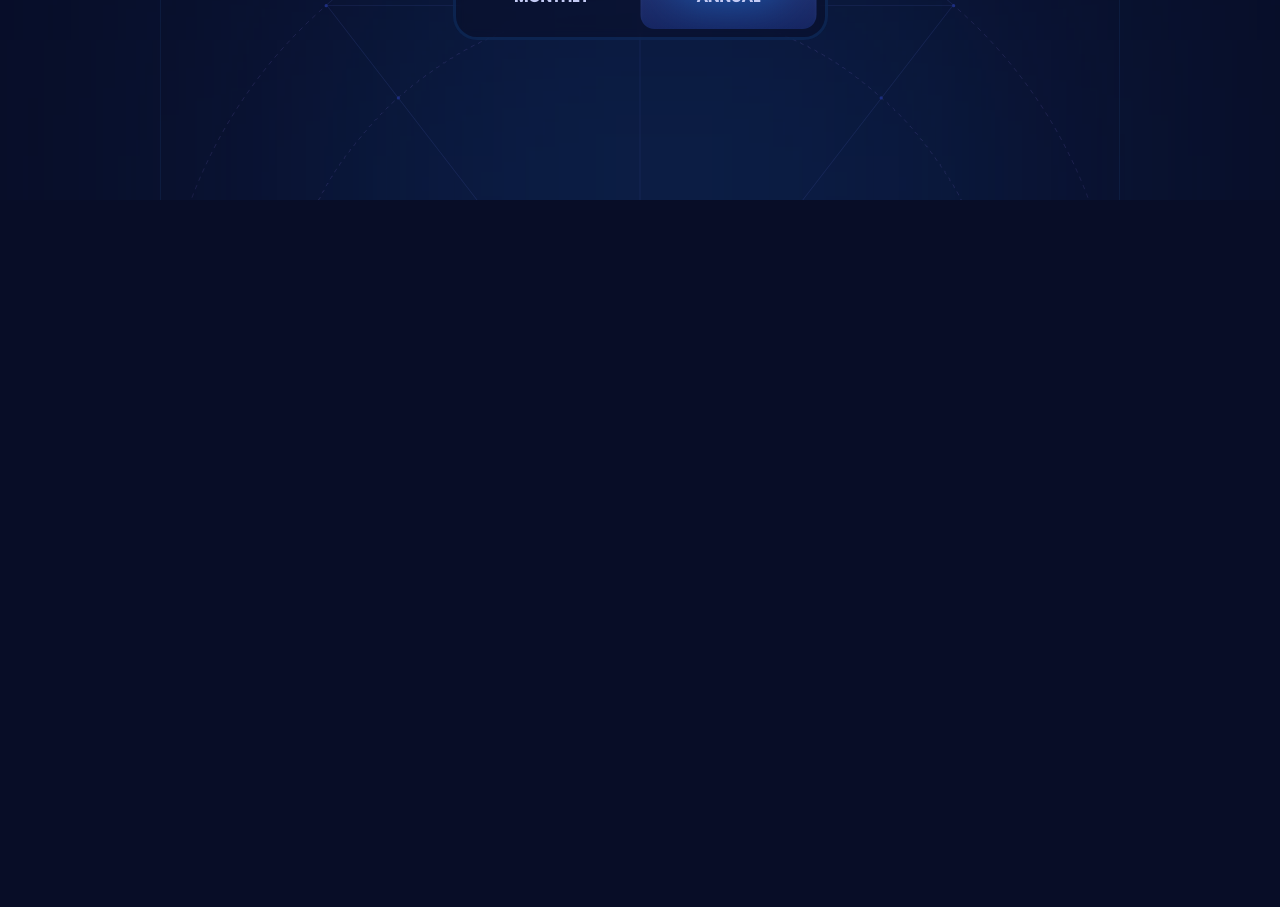
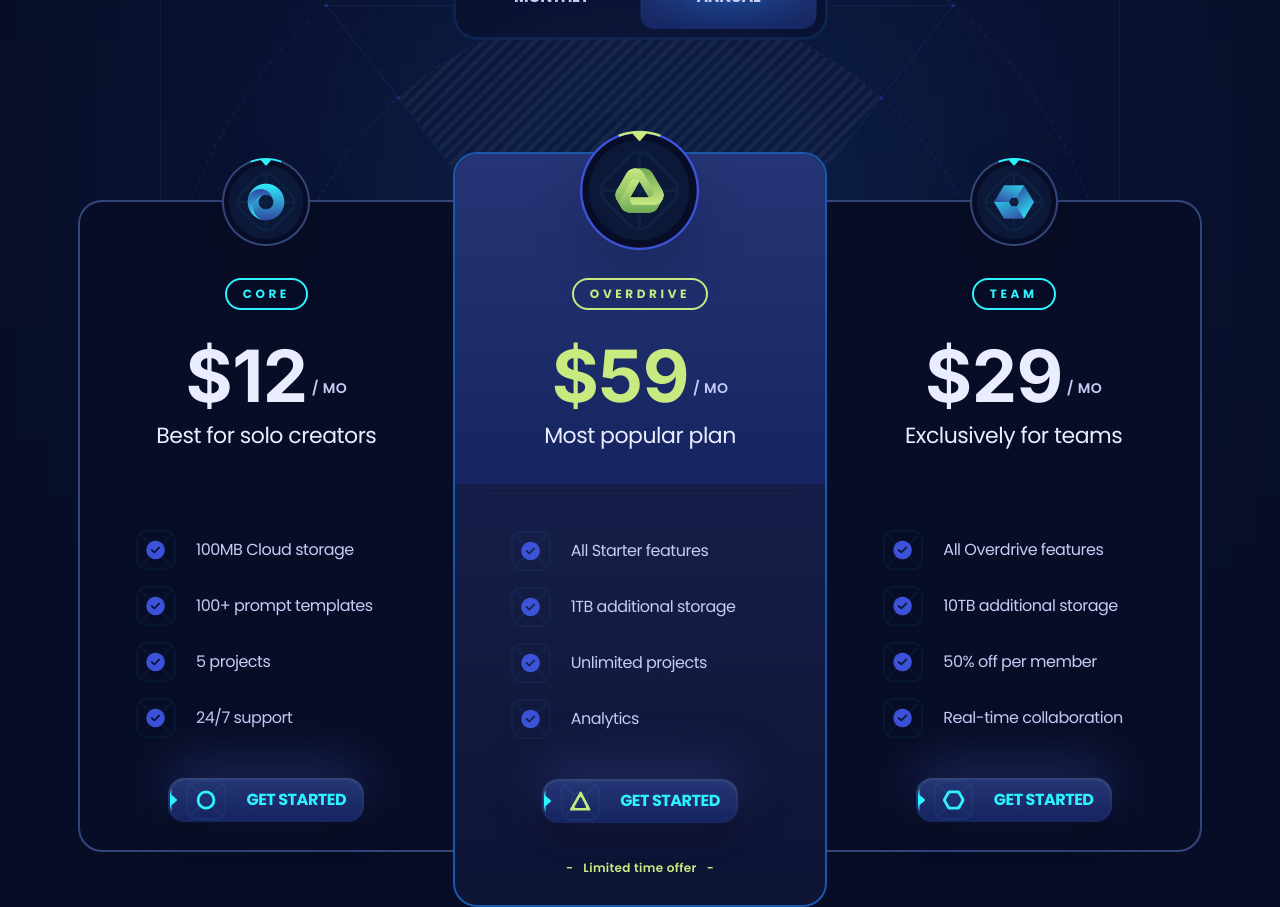
Before and after one commit to Kenneth3120/Akasa_landing_page, a React (Vite) app: page / in a window 1280 px wide. Shown: the part 2080-2987 px from the top of the page. Before the commit the page ends 2280 px from the top, so only its background shows below. Built offline with nearby package versions, Linux system fonts and the light colour scheme.

Commit message:
created pricing section

```diff
--- a/package.json
+++ b/package.json
@@ -13,6 +13,7 @@
     "clsx": "^2.1.1",
     "prettier": "^3.3.3",
     "react": "^18.3.1",
+    "react-countup": "^6.5.3",
     "react-dom": "^18.3.1",
     "react-scroll": "^1.9.0"
   },
--- a/src/sections/Pricing.jsx
+++ b/src/sections/Pricing.jsx
@@ -1,6 +1,9 @@
-import React, { useState } from "react";
 import { Element } from "react-scroll";
+import { useState } from "react";
 import clsx from "clsx";
+import CountUp from "react-countup";
+import { plans } from "../constants/index.jsx";
+import Button from "../components/Button.jsx";
 
 const Pricing = () => {
   const [monthly, setMonthly] = useState(false);
@@ -9,12 +12,12 @@
     <section>
       <Element name="pricing">
         <div className="container">
-          <div className="max-w-960 pricing-head_before relative mx-auto border-l border-r border-s2 bg-s1/50 pb-40 pt-28 max-xl:max-w-4xl max-lg:border-none max-md:pt-16">
-            <h3 className="h3 max-lg:h4 max-md:h5 z-3 relative mx-auto mb-14 max-w-lg text-center text-p4 max-md:mb-11 max-sm:max-w-sm ">
-              Flexible for teams of all sizes
+          <div className="max-w-960 pricing-head_before relative mx-auto border-l border-r border-s2 bg-s1/50 pb-40 pt-28 max-xl:max-w-4xl max-lg:border-none max-md:pb-32 max-md:pt-16">
+            <h3 className="h3 max-lg:h4 max-md:h5 z-3 relative mx-auto mb-14 max-w-lg text-center text-p4 max-md:mb-11 max-sm:max-w-sm">
+              Flexible pricing for teams of all sizes
             </h3>
 
-            <div className="relative z-4 mx-auto flex w-[375px] rounded-3xl border-[3px] border-s4/25 bg-s1/50 p-2 backdrop-blur-[6px] max-md:w-[310px] ">
+            <div className="relative z-4 mx-auto flex w-[375px] rounded-3xl border-[3px] border-s4/25 bg-s1/50 p-2 backdrop-blur-[6px] max-md:w-[310px]">
               <button
                 className={clsx("pricing-head_btn", monthly && "text-p4")}
                 onClick={() => setMonthly(true)}
@@ -27,6 +30,7 @@
               >
                 Annual
               </button>
+
               <div
                 className={clsx(
                   "g4 rounded-14 before:h-100 pricing-head_btn_before absolute left-2 top-2 h-[calc(100%-16px)] w-[calc(50%-8px)] overflow-hidden shadow-400 transition-transform duration-500",
@@ -34,19 +38,130 @@
                 )}
               />
             </div>
+
             <div className="pricing-bg">
               <img
                 src="/images/bg-outlines.svg"
                 width={960}
                 height={380}
-                alt="outlines"
-                className="relative z-2 -mt-12 flex items-start max-xl:gap-5 max-xl:overflow-auto max-xl:pt-6"
+                alt="outline"
+                className="relative z-2"
+              />
+              <img
+                src="/images/bg-outlines-fill.png"
+                width={960}
+                height={380}
+                alt="outline"
+                className="absolute inset-0 opacity-5 mix-blend-soft-light"
               />
             </div>
+          </div>
+
+          {/*  pricing section*/}
+          <div className="scroll-hide relative z-2 -mt-12 flex items-start max-xl:gap-5 max-xl:overflow-auto max-xl:pt-6">
+            {plans.map((plan, index) => (
+              <div
+                key={plan.id}
+                className="pricing-plan_first pricing-plan_last pricing-plan_odd pricing-plan_even relative border-2 p-7 max-xl:min-w-80 max-lg:rounded-3xl xl:w-[calc(33.33%+2px)]"
+              >
+                {index === 1 && (
+                  <div className="g4 absolute h-330 left-0 right-0 top-0 z-1 rounded-tl-3xl rounded-tr-3xl" />
+                )}
+
+                <div
+                  className={clsx(
+                    "absolute left-0 right-0 z-2 flex items-center justify-center",
+                    index === 1 ? "-top-6" : "-top-6 xl:-top-11",
+                  )}
+                >
+                  <img
+                    src={plan.logo}
+                    alt={plan.title}
+                    className={clsx(
+                      "object-contain drop-shadow-2xl",
+                      index === 1 ? "size-[120px]" : "size-[88px]",
+                    )}
+                  />
+                </div>
+
+                <div
+                  className={clsx(
+                    "relative flex flex-col items-center",
+                    index === 1 ? "pt-24" : "pt-12",
+                  )}
+                >
+                  <div
+                    className={clsx(
+                      "small-2 rounded-20 relative z-2 mx-auto mb-6 border-2 px-4 py-1.5 uppercase",
+                      index === 1 ? "border-p3 text-p3" : "border-p1 text-p1",
+                    )}
+                  >
+                    {plan.title}
+                  </div>
+
+                  <div className="relative z-2 flex items-center justify-center">
+                    <div
+                      className={clsx(
+                        "h-num flex items-start",
+                        index === 1 ? "text-p3" : "text-p4",
+                      )}
+                    >
+                      ${" "}
+                      <CountUp
+                        start={plan.priceMonthly}
+                        end={monthly ? plan.priceMonthly : plan.priceYearly}
+                        duration={0.4}
+                        useEasing={false}
+                        preserveValue
+                      />
+                    </div>
+                    <div className="small-1 relative top-3 ml-1 uppercase">
+                      / mo
+                    </div>
+                  </div>
+                </div>
+
+                <div
+                  className={clsx(
+                    "body-1 relative z-2 mb-10 w-full border-b-s2 pb-9 text-center text-p4",
+                    index === 1 && "border-b",
+                  )}
+                >
+                  {plan.caption}
+                </div>
+
+                <ul className="mx-auto space-y-4 xl:px-7">
+                  {plan.features.map((feature) => (
+                    <li
+                      key={feature}
+                      className="relative flex items-center gap-5"
+                    >
+                      <img
+                        src={"/images/check.png"}
+                        alt="check"
+                        className="size-10 object-contain"
+                      />
+                      <p className="flex-1">{feature}</p>
+                    </li>
+                  ))}
+                </ul>
+
+                <div className="mt-10 flex w-full justify-center">
+                  <Button icon={plan.icon}>Get Started</Button>
+                </div>
+
+                {index === 1 && (
+                  <p className="small-compact mt-9 text-center text-p3 before:mx-2.5 before:content-['-'] after:mx-2.5 after:content-['-']">
+                    Limited time offer
+                  </p>
+                )}
+              </div>
+            ))}
           </div>
         </div>
       </Element>
     </section>
   );
 };
+
 export default Pricing;
```
Also changed, not shown: 1 other file (tests, documents, lock files or other folders).
